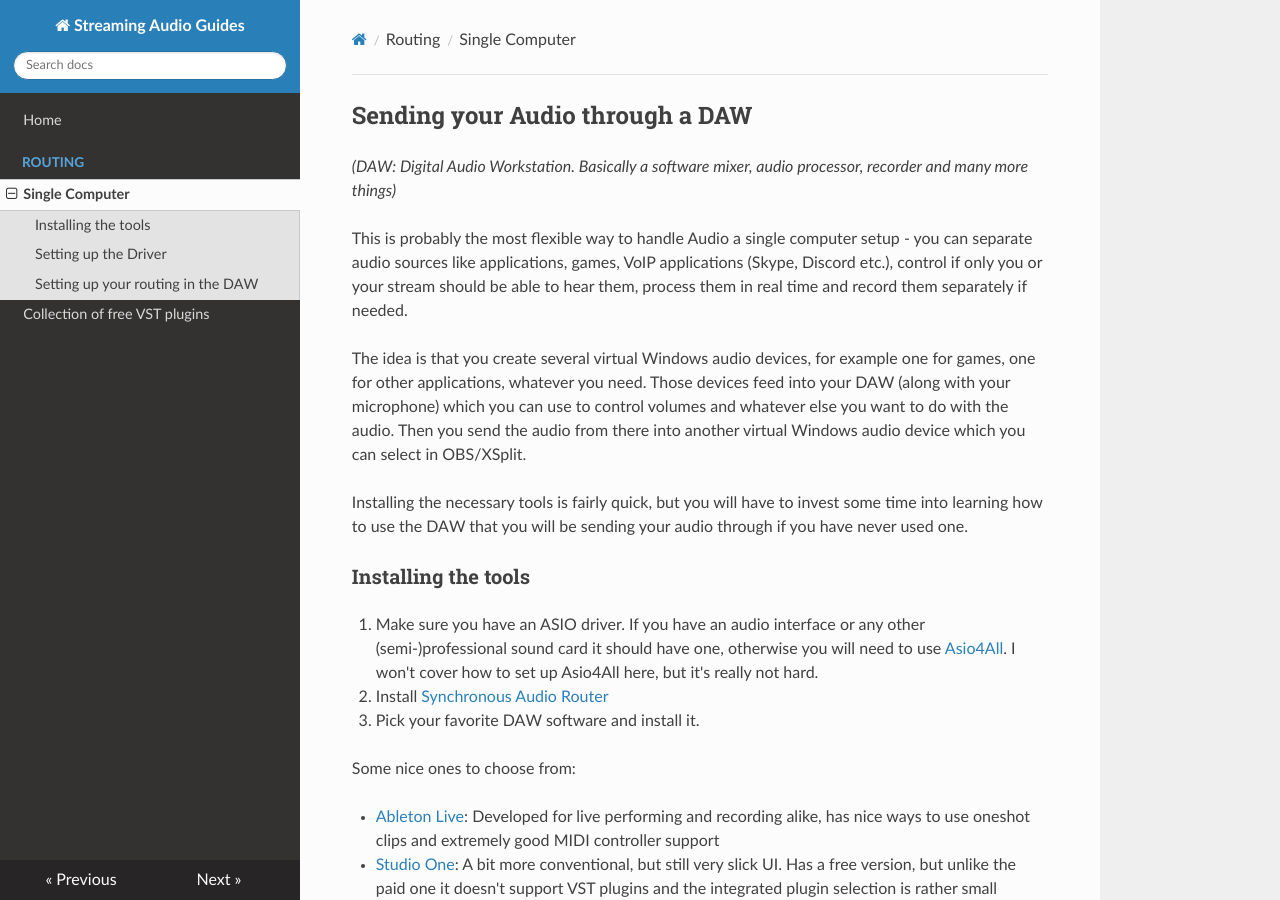
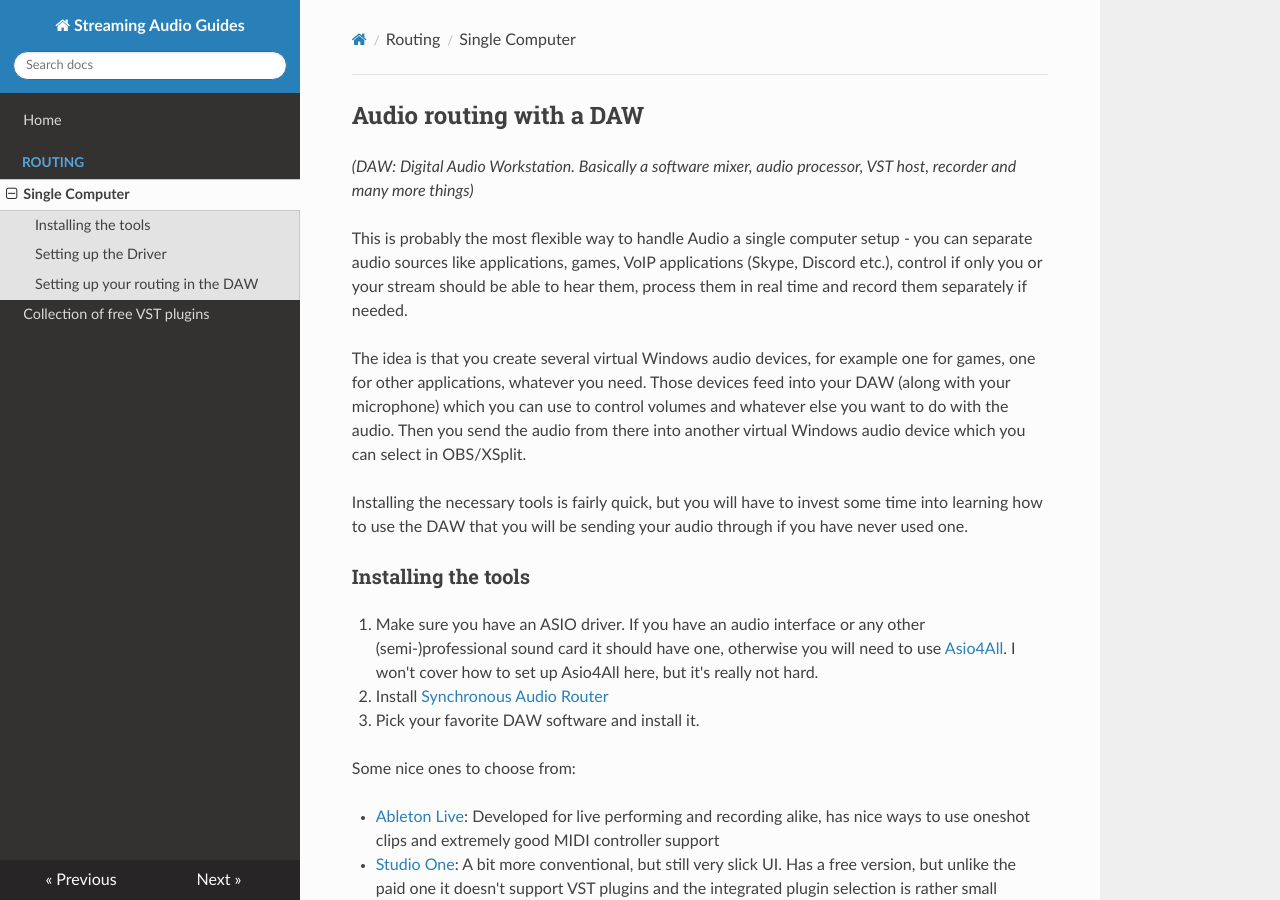
Before and after one commit to twitch-guides/audio, an MkDocs documentation site: the page built from docs/routing-single.md, in a window 1280 px wide and 900 px high. Built offline with MkDocs 1.6.1, drawn with Linux system fonts in a browser that asks for light colours; nearby versions of some CDN libraries; old or Windows-style settings are respelled for this version of MkDocs.

Commit message:
changed title

```diff
--- a/docs/routing-single.md
+++ b/docs/routing-single.md
@@ -1,6 +1,6 @@
-## Sending your Audio through a DAW
+## Audio routing with a DAW
 
-*(DAW: Digital Audio Workstation. Basically a software mixer, audio processor, recorder and many more things)*
+*(DAW: Digital Audio Workstation. Basically a software mixer, audio processor, VST host, recorder and many more things)*
 
 This is probably the most flexible way to handle Audio a single computer setup - you can separate audio sources like applications,
 games, VoIP applications (Skype, Discord etc.), control if only you or your stream should be able to hear them, process them
```
